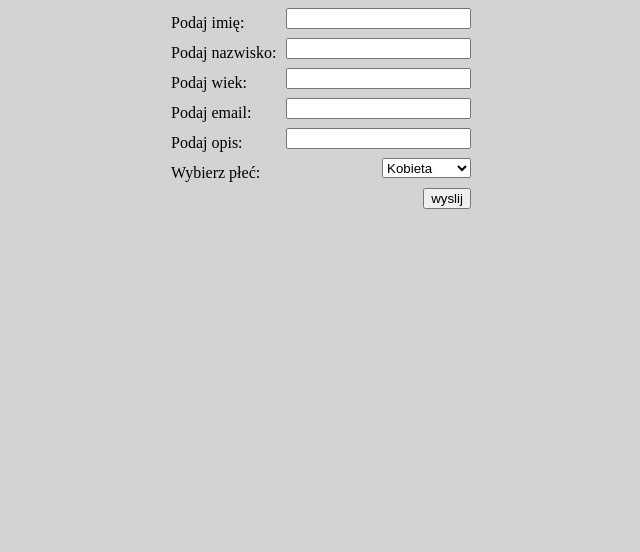
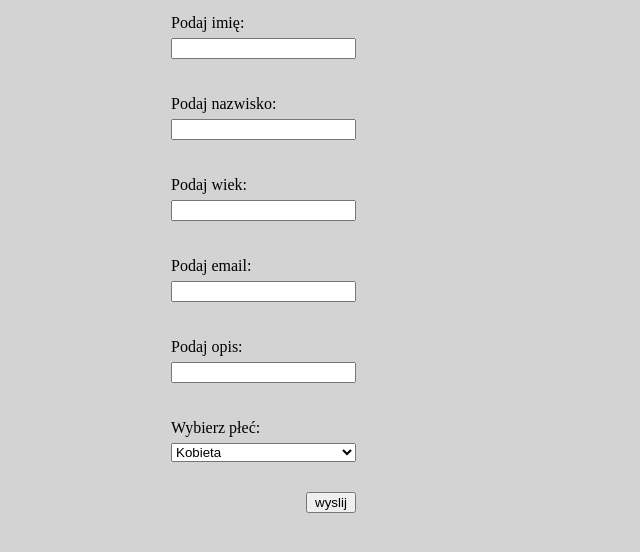
Before and after one commit to PalczewskiCezary/staz, a plain HTML site: page index.html in a window 1280 px wide. Shown: the whole page, without its empty margins (319-959 px from the left). Drawn offline with Linux system fonts and the light colour scheme.

Commit message:
Update style.css

```diff
--- a/style.css
+++ b/style.css
@@ -4,12 +4,22 @@ body {
     background-color: lightgrey;
 }
  #output {
+    display: flex;
     width: 300px;
     line-height: 30px;
+    flex-wrap: wrap;
  }
-input, button, select {
-    float: right;
+ #form {
+   display: flex;
+   flex-direction: column;
  }
- select {
-    height: 20px;
+ button {
+    align-self: flex-end;
+    width: 50px;
  }
+ .form-item {
+    display: flex;
+    flex-direction: row;
+    justify-content: space-between;
+    align-items: center;
+ }
```
